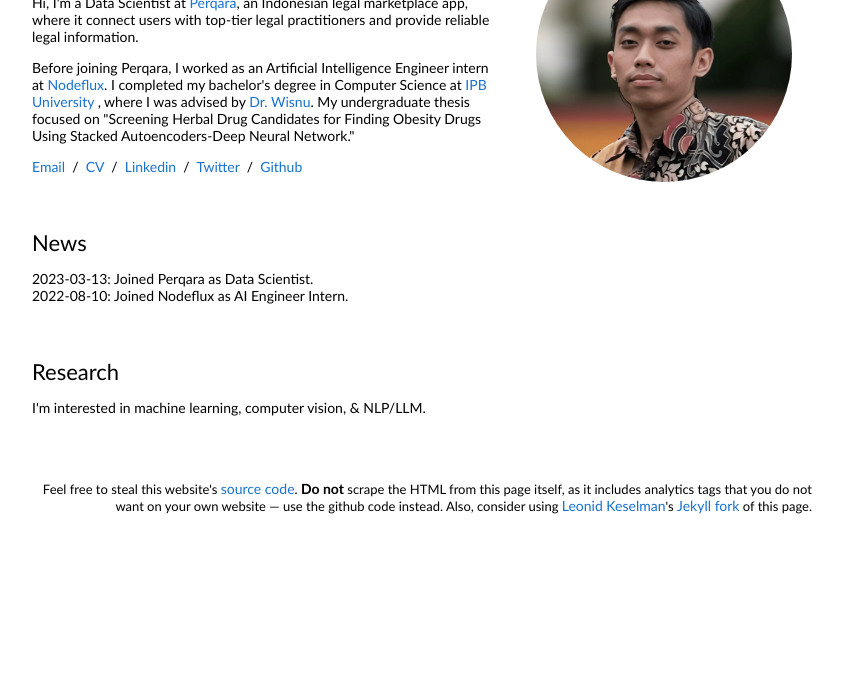
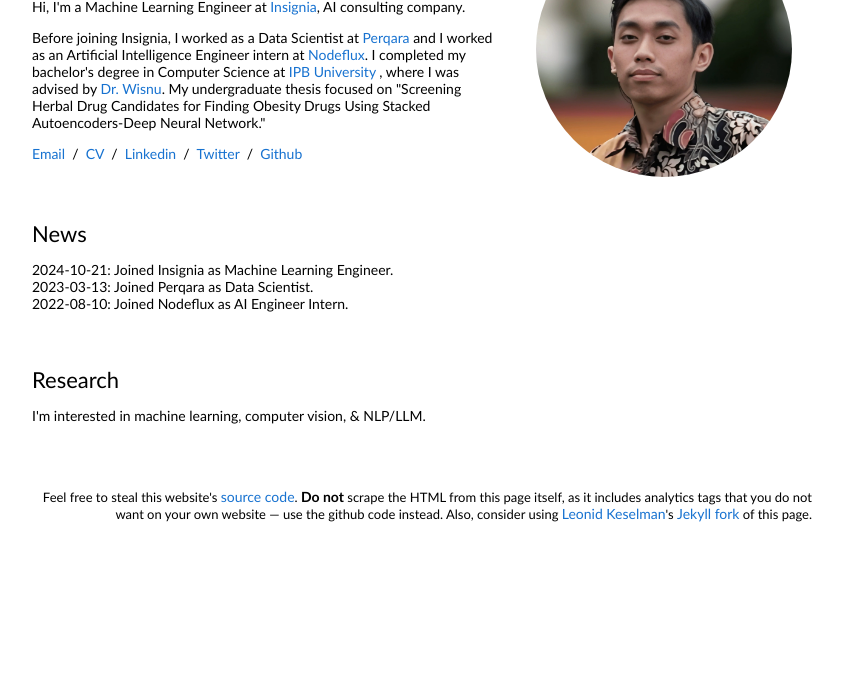
Before and after one commit to fadilrisdian/fadilrisdian.github.io, a plain HTML site: page index.html in a window 1280 px wide. Shown: the part 107-800 px from the top of the page, without its empty margins (228-1071 px from the left). Drawn offline with Linux system fonts and the light colour scheme.

Commit message:
Update index.html

```diff
--- a/index.html
+++ b/index.html
@@ -22,10 +22,10 @@
                 <p class="name" style="text-align: center;">
                   Fadil Risdian Ansori
                 </p>
-                <p>Hi, I'm a Data Scientist at <a href="https://perqara.com/">Perqara</a>, an Indonesian legal marketplace app, where it connect users with top-tier legal practitioners and provide reliable legal information.
+                <p>Hi, I'm a Machine Learning Engineer at <a href="https://insignia.co.id/">Insignia</a>, AI consulting company.
                 </p>
                 <p>
-                  Before joining Perqara, I worked as an Artificial Intelligence Engineer intern at <a href="https://www.visionaire.ai/">Nodeflux</a>. I completed my bachelor's degree in Computer Science at <a href="https://ipb.ac.id/"> IPB University </a>,
+                  Before joining Insignia, I worked as a Data Scientist at <a href="https://perqara.com/">Perqara</a> and I worked as an Artificial Intelligence Engineer intern at <a href="https://www.visionaire.ai/">Nodeflux</a>. I completed my bachelor's degree in Computer Science at <a href="https://ipb.ac.id/"> IPB University </a>,
                   where I was advised by <a href="https://scholar.google.com/citations?user=vJ28JagAAAAJ&hl=en">Dr. Wisnu</a>. My undergraduate thesis focused on "Screening Herbal Drug Candidates for Finding Obesity Drugs Using Stacked Autoencoders-Deep Neural Network."
                 </p>
                 <p style="text-align:left">
@@ -46,7 +46,8 @@
               <td style="padding:20px;width:100%;vertical-align:middle">
                 <h2>News</h2>
                 <p>
-                  2023-03-13: Joined Perqara as Data Scientist. <br>
+                  2024-10-21: Joined Insignia as Machine Learning Engineer. <br>
+		  2023-03-13: Joined Perqara as Data Scientist. <br>
                   2022-08-10: Joined Nodeflux as AI Engineer Intern. <br>
                 </p>
               </td>
```
